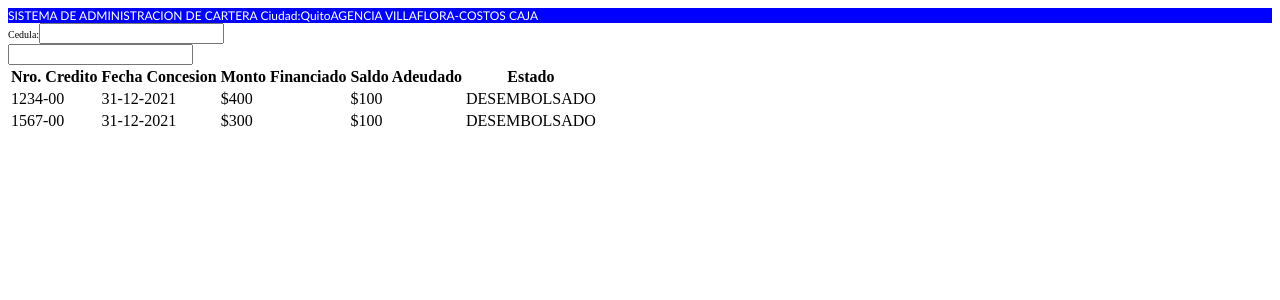
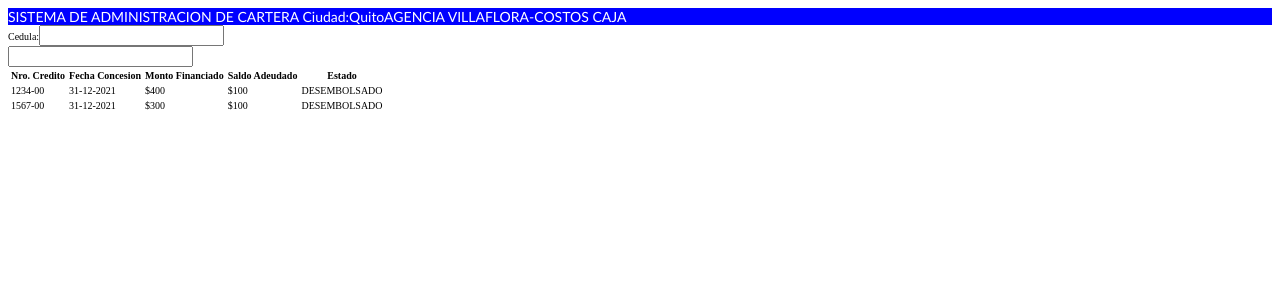
Before and after one commit to sandrocordova/HappyCell, a React (Create React App) app in the folder happyhell_reactapp/: page / in a window 1280 px wide. Shown: the top 300 px of the page. Built offline with nearby package versions, Linux system fonts and the light colour scheme.

Commit message:
cambios git

```diff
--- a/happyhell_reactapp/src/App.css
+++ b/happyhell_reactapp/src/App.css
@@ -3,3 +3,6 @@
     flex-direction: column;
     align-items: center;
 }
+.sizeLetra {
+    font-size: 10px;
+}
--- a/happyhell_reactapp/src/App.js
+++ b/happyhell_reactapp/src/App.js
@@ -3,6 +3,7 @@ import './App.css';
 function App() {
     return (
         <>
+            <div class="sizeLetra">
                 <div className="table-responsive">
                     <table className="table table-hover">
                         <thead>
@@ -32,6 +33,7 @@ function App() {
                         </tbody>
                     </table>
                 </div>
+            </div>
         </>
 
     );
--- a/happyhell_reactapp/src/index.css
+++ b/happyhell_reactapp/src/index.css
@@ -11,7 +11,7 @@
     background-color: blue;
     color: white;
     font-family: Calibri;
-    font-size: 12px;
+    font-size: 14px;
 }
 .sizeLetra{
     font-size: 10px;
--- a/happyhell_reactapp/src/index.js
+++ b/happyhell_reactapp/src/index.js
@@ -12,7 +12,6 @@ root.render(
                     SISTEMA DE ADMINISTRACION DE CARTERA Ciudad:Quito
                 </cabecera>
                 <cabecera>
-
                     AGENCIA VILLAFLORA-COSTOS CAJA
                 </cabecera>
             </div>
```
Lines whose indentation alone changed are shown as unchanged.
